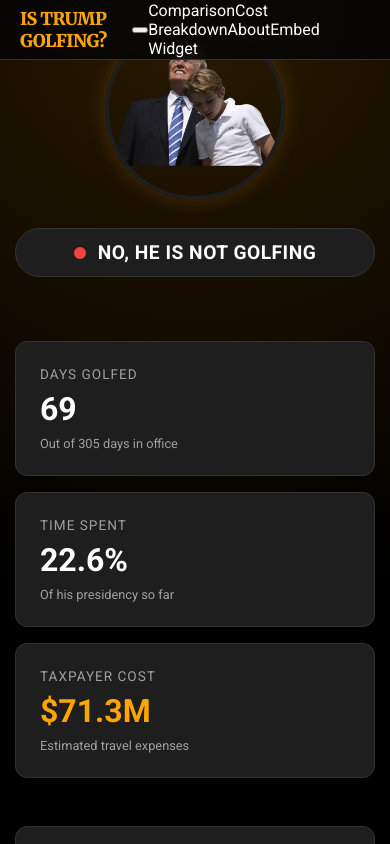
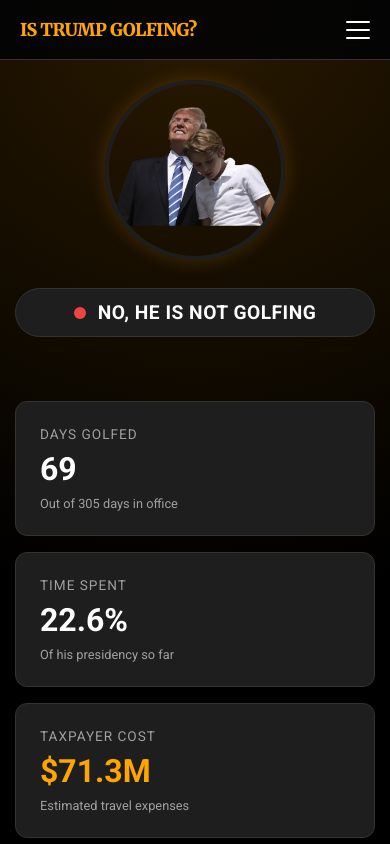
Before and after one commit to soyboi1312/istrumpgolfing.today, a Next.js app: page / in a window 390 px wide. Shown: the top 844 px of the page. Built offline with nearby package versions, Linux system fonts and the light colour scheme.

Commit message:
Update Home.module.css

```diff
--- a/styles/Home.module.css
+++ b/styles/Home.module.css
@@ -10,7 +10,8 @@
   max-width: 900px;
   margin: 0 auto;
   padding: 0 20px;
-  padding-top: 80px; /* Space for sticky nav */
+  /* Ensure this matches navbar height + spacing on ALL screen sizes */
+  padding-top: 80px;
 }
 
 /* --- Sticky Navbar --- */
@@ -20,13 +21,13 @@
   left: 0;
   right: 0;
   height: 60px;
-  background: rgba(5, 5, 5, 0.85);
+  background: rgba(5, 5, 5, 0.95); /* Slightly more opaque for better readability */
   backdrop-filter: blur(10px);
   border-bottom: 1px solid var(--color-border);
   display: flex;
   align-items: center;
   justify-content: center;
-  z-index: 100;
+  z-index: 1000; /* Increased z-index to stay on top of everything */
 }
 
 .navContent {
@@ -36,6 +37,7 @@
   justify-content: space-between;
   align-items: center;
   padding: 0 20px;
+  height: 100%;
 }
 
 .navLogo {
@@ -44,8 +46,11 @@
   color: var(--color-primary-orange);
   font-size: 1.1rem;
   letter-spacing: -0.5px;
+  z-index: 1002; /* Ensure logo is clickable over menu overlay */
+  position: relative;
 }
 
+/* Desktop Links */
 .navLinks {
   display: flex;
   gap: 20px;
@@ -61,6 +66,84 @@
 .navLink:hover {
   color: var(--color-text-white);
 }
+
+/* --- Mobile Menu Styles --- */
+.hamburger {
+  display: none;
+  flex-direction: column;
+  justify-content: space-between;
+  width: 24px;
+  height: 18px;
+  background: transparent;
+  border: none;
+  cursor: pointer;
+  z-index: 1002; /* Keep button above overlay */
+  padding: 0;
+}
+
+.hamburgerLine {
+  width: 100%;
+  height: 2px;
+  background-color: var(--color-text-white);
+  transition: all 0.3s ease-in-out;
+  border-radius: 2px;
+}
+
+/* Hamburger Animation States */
+.hamburgerLineOpen:nth-child(1) {
+  transform: translateY(8px) rotate(45deg);
+}
+
+.hamburgerLineOpen:nth-child(2) {
+  opacity: 0;
+}
+
+.hamburgerLineOpen:nth-child(3) {
+  transform: translateY(-8px) rotate(-45deg);
+}
+
+/* Mobile Menu Overlay */
+.mobileMenu {
+  position: fixed;
+  top: 0;
+  left: 0;
+  width: 100%;
+  height: 100vh;
+  background-color: rgba(0, 0, 0, 0.98);
+  display: flex;
+  flex-direction: column;
+  align-items: center;
+  justify-content: center;
+  opacity: 0;
+  pointer-events: none;
+  transition: opacity 0.3s ease-in-out;
+  z-index: 1001;
+}
+
+.mobileMenuOpen {
+  opacity: 1;
+  pointer-events: auto;
+}
+
+.mobileMenuLinks {
+  display: flex;
+  flex-direction: column;
+  gap: 2rem;
+  text-align: center;
+}
+
+.mobileMenuLink {
+  font-family: 'Merriweather', serif;
+  font-size: 1.5rem;
+  font-weight: 700;
+  color: var(--color-text-white);
+  text-decoration: none;
+}
+
+.mobileMenuLink:hover {
+  color: var(--color-primary-orange);
+}
+
 
 /* --- Hero & Status --- */
 .heroSection {
@@ -442,7 +525,8 @@
 /* --- Mobile Responsiveness --- */
 @media (max-width: 768px) {
   .main {
-    padding-top: 20px;
+    /* FIX: Restore sufficient top padding to clear the 60px navbar */
+    padding-top: 80px;
     padding-left: 15px;
     padding-right: 15px;
   }
@@ -453,7 +537,11 @@
   }
 
   .navLinks {
-    display: none;
+    display: none; /* Hide desktop links */
+  }
+
+  .hamburger {
+    display: flex; /* Show mobile menu toggle */
   }
 
   .statusBadge {
```
